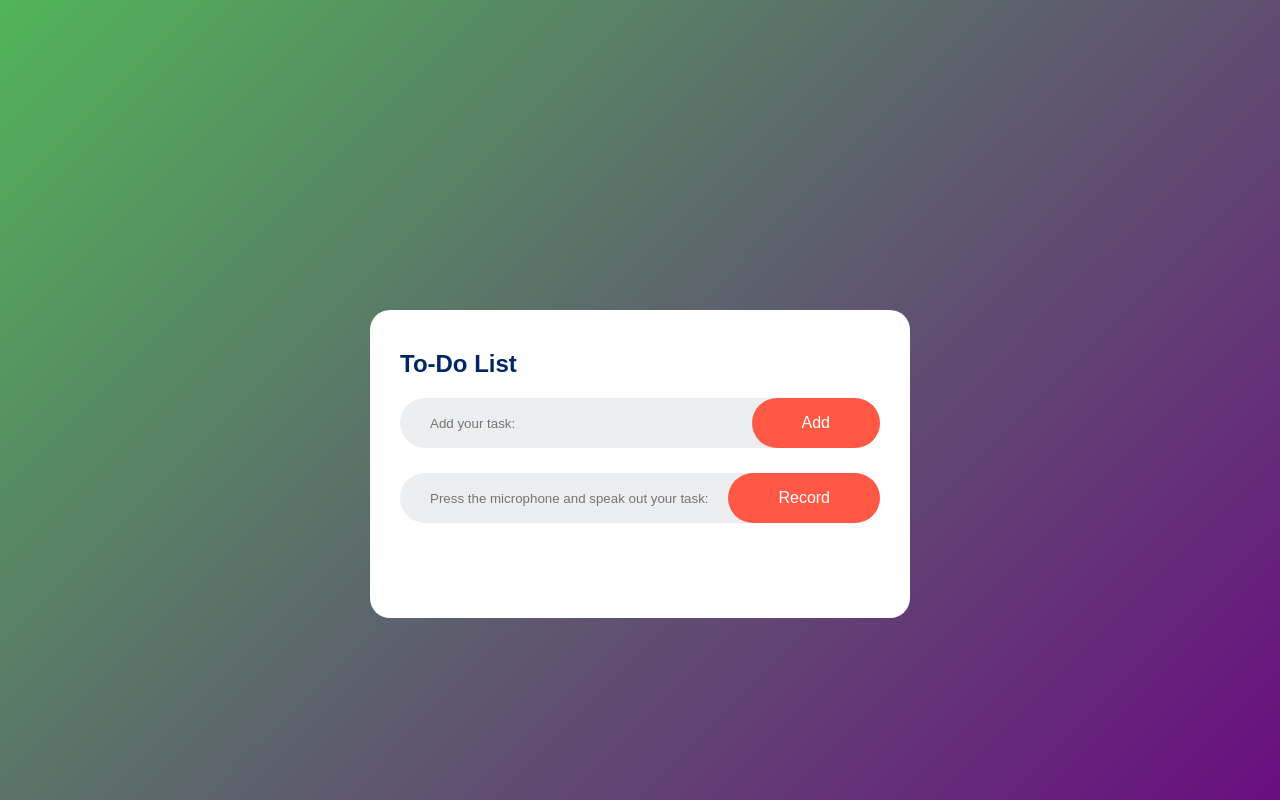
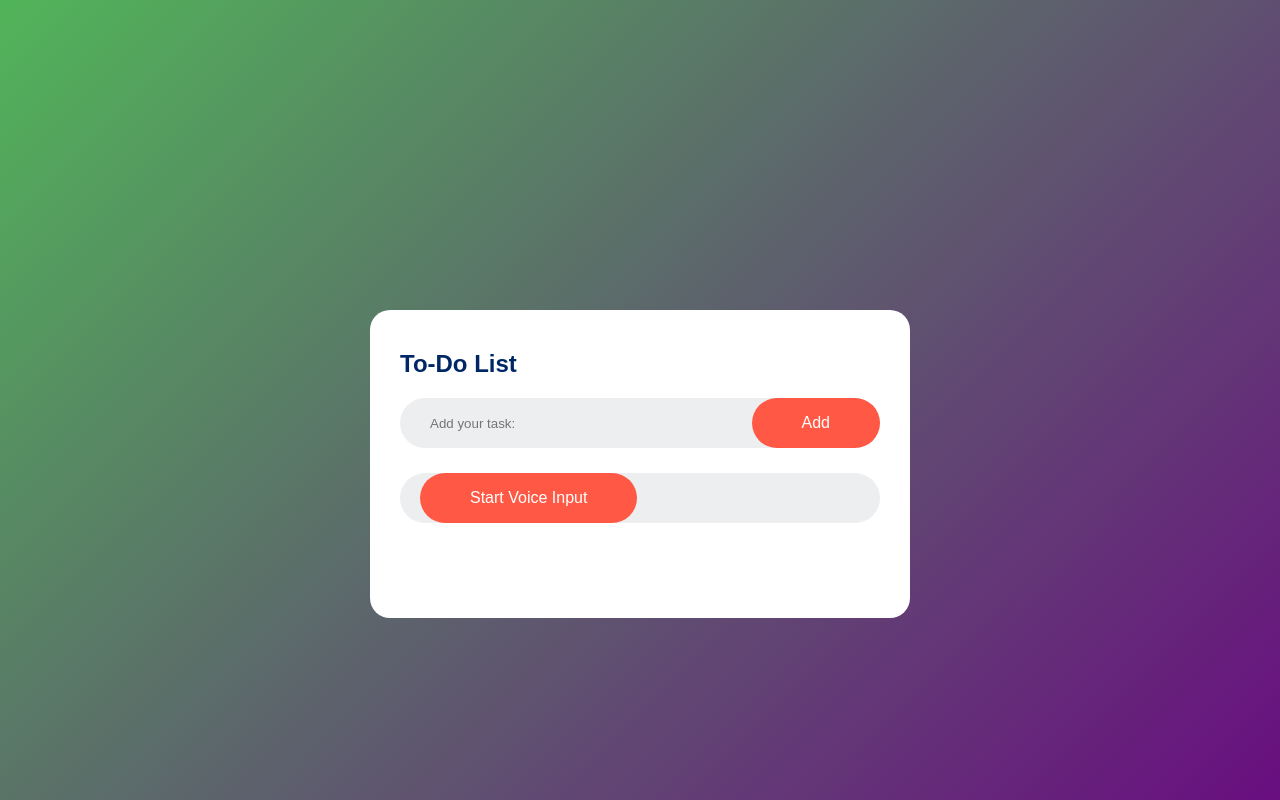
Before and after one commit to iirohautala/to-do-list, a plain HTML site: page index.html in a window 1280 px wide. Drawn offline with Linux system fonts and the light colour scheme.

Commit message:
I changed the voice recording button from html

```diff
--- a/index.html
+++ b/index.html
@@ -14,13 +14,11 @@
         <h2>To-Do List</h2>
         <div class="row">
             <input type="text" id="input-box" placeholder="Add your task:">
-            <button ondblclick="addTask()">Add</button>
+            <button onclick="addTask()">Add</button>
 
         </div>
         <div class="row">
-            <input type="text" x-webkit-speech id="input-box2" placeholder="Press the microphone and speak out your task:">
-            <button>Record</button>
-
+            <button id="record-btn">Start Voice Input</button> <!-- Updated button for clarity -->
         </div>
         <ul id="list-container">
           <!---  <li class="checked">Task1</li>
```
